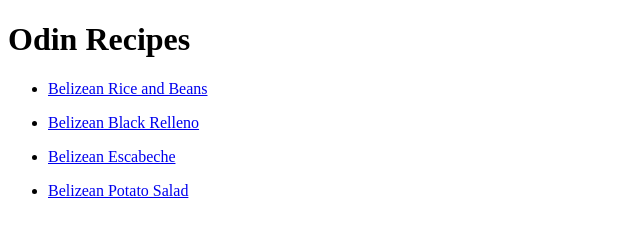
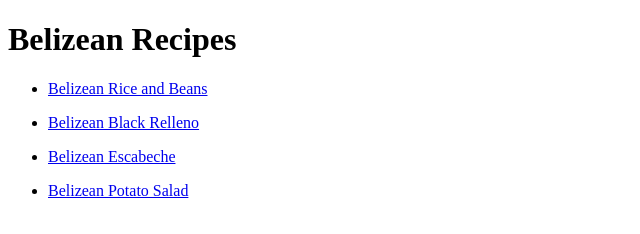
Before and after one commit to cmap89/odin-recipes, a plain HTML site: page index.html in a window 1280 px wide. Shown: the whole page, without its empty margins (0-640 px from the left). Drawn offline with Linux system fonts and the light colour scheme.

Commit message:
Change h1 of main page

```diff
--- a/index.html
+++ b/index.html
@@ -9,7 +9,7 @@
 </head>
 
 <body>
-    <h1>Odin Recipes</h1>
+    <h1>Belizean Recipes</h1>
 
     <ul>
         <li><a href="./recipes/rice_n_beans.html">Belizean Rice and Beans</a></li>
```
